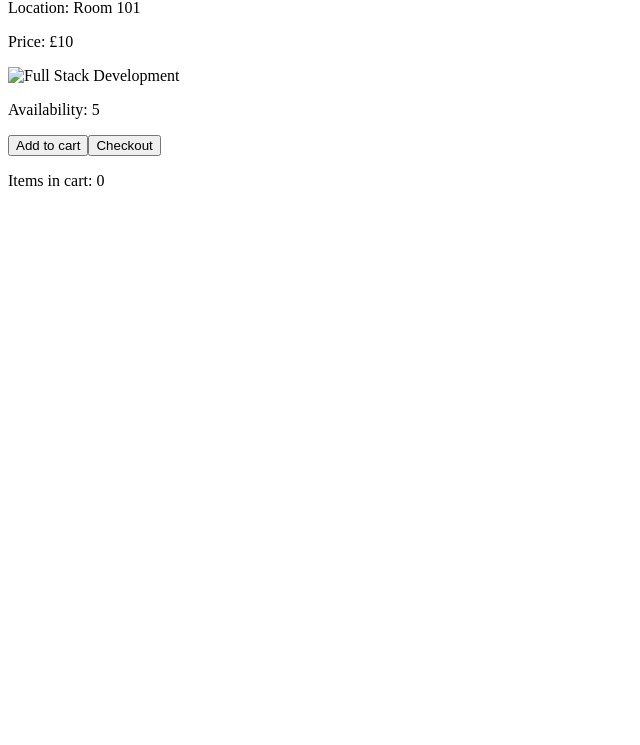
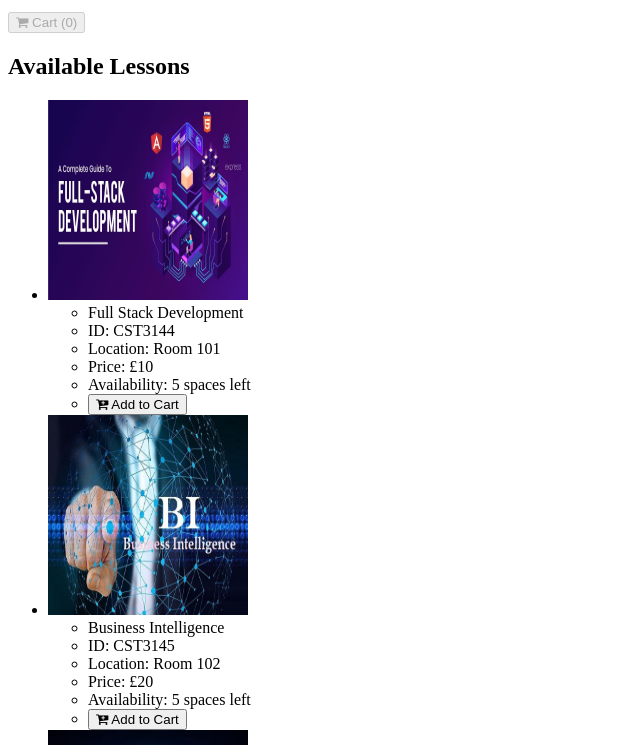
Before and after one commit to Amine-bncr/Frontend_CW, a plain HTML site: page index.html in a window 1280 px wide. Shown: the part 68-813 px from the top of the page, without its empty margins (0-640 px from the left). Drawn offline with nearby package versions, Linux system fonts and the light colour scheme.

Commit message:
I fixed the arrays and I add v-for, v-text. Fixed The image sizes add a message "Thank you for your purchase!"

```diff
--- a/index.html
+++ b/index.html
@@ -5,79 +5,117 @@
     <meta charset="UTF-8">
     <meta name="viewport" content="width=device-width, initial-scale=1.0">
 
-    <title>Lessons</title>
+    <title>Our Lessons</title>
 
     <link rel="stylesheet"
         href="https://cdnjs.cloudflare.com/ajax/libs/font-awesome/4.7.0/css/font-awesome.min.css">
 
     <script src="https://unpkg.com/vue@3/dist/vue.global.js"></script>
+
+
 </head>
+
 
 <body>
 
-    <div id="div1">
+    <!-- The Vue app mounts on this element -->
+    <div id="app">
 
-        <h2>{{ lesson.subject }}</h2>
+        <header>
+            <h1><i class="fa fa-graduation-cap"></i> Our Lessons</h1>
+            <button @click="displayCart = !displayCart" :disabled="!displayCart && cart.length === 0">
+                <i class="fa fa-shopping-cart"></i>
+                {{ displayCart ? 'Back to Lessons' : 'Cart (' + cartCount + ')' }}
+            </button>
+        </header>
 
-        <p>Location: {{ lesson.Location }}</p>
+        <main>
 
-        <p>Price: £{{ lesson.price }}</p>
+            <!-- LESSONS PAGE -->
+            <section v-if="!displayCart">
+                <h2>Available Lessons</h2>
 
-        <p>
-            <img
-                :src="lesson.image"
-                :alt="lesson.subject"
-                width="300"
-            >
-        </p>
+                <ul class="lessons">
+                    <li class="lesson" v-for="lesson in lessons" :key="lesson.Id">
+                        <img :src="lesson.image" width="200" height="200" :alt="lesson.subject">
 
-        <p>Availability: {{ lesson.availibility }}</p>
+                        <ul class="details">
+                            <li class="title" v-text="lesson.subject"></li>
+                            <li v-text="'ID: ' + lesson.Id"></li>
+                            <li v-text="'Location: ' + lesson.Location"></li>
+                            <li v-text="'Price: £' + lesson.price"></li>
+                            <li v-text="lesson.availibility > 0 ? 'Availability: ' + lesson.availibility + ' spaces left' : 'Fully booked'"
+                                :class="{ soldout: lesson.availibility === 0 }"></li>
+                            <li>
+                                <button @click="addToCart(lesson)" :disabled="lesson.availibility === 0">
+                                    <i class="fa fa-cart-plus"></i> Add to Cart
+                                </button>
+                            </li>
+                        </ul>
+                    </li>
+                </ul>
+            </section>
 
-        <button
-            v-on:click="addToCart()"
-            v-bind:disabled="!canAddToCart">
-            Add to cart
-        </button>
+            <!-- CART PAGE -->
+            <section v-else class="cart">
+                <h2>Your Cart</h2>
 
-        <button v-on:click="checkout()">
-            Checkout
-        </button>
+                <p v-if="cart.length === 0" class="empty">Your cart is empty.</p>
 
-        <p>Items in cart: {{ cart.length }}</p>
+                <ul class="cart-list">
+                    <li class="cart-item" v-for="item in cart" :key="item.Id">
+                        <span class="info" v-text="item.subject + ' (' + item.Id + ') - ' + item.Location"></span>
+                        <span v-text="'£' + item.price + ' x ' + item.quantity"></span>
+                        <span class="line-total" v-text="'= £' + (item.price * item.quantity)"></span>
 
+                        <span class="qty">
+                            <button @click="removeOne(item)" aria-label="Remove one"><i class="fa fa-minus"></i></button>
+                            <button @click="addToCart(findLesson(item.Id))"
+                                :disabled="findLesson(item.Id).availibility === 0" aria-label="Add one">
+                                <i class="fa fa-plus"></i>
+                            </button>
+                        </span>
+
+                        <button class="remove" @click="removeFromCart(item)">
+                            <i class="fa fa-trash"></i> Remove
+                        </button>
+                    </li>
+                </ul>
+
+                <div class="cart-footer" v-if="cart.length > 0">
+                    <span v-text="'Total: £' + cartTotal"></span>
+                    <button @click="checkout"><i class="fa fa-credit-card"></i> Checkout</button>
+                </div>
+            </section>
+
+        </main>
     </div>
 
 
-    <script type="module">
-
+    <script>
         const { createApp } = Vue
 
-        const myApp1 = createApp({
+        createApp({
 
             data() {
-
                 return {
-
                     lessons: [
-
                         {
                             Id: "CST3144",
                             subject: "Full Stack Development",
                             Location: "Room 101",
                             price: 10,
                             availibility: 5,
-                            image: "images/Full Stack Development.jpg"
+                            image: "images/Full Stack development image.jpg"
                         },
-
                         {
                             Id: "CST3145",
                             subject: "Business Intelligence",
                             Location: "Room 102",
                             price: 20,
                             availibility: 5,
-                            image: "images/Business Intelligence.jpg"
+                            image: "images/Business Intelligence image.jpg"
                         },
-
                         {
                             Id: "CST3146",
                             subject: "AI",
@@ -86,61 +124,84 @@
                             availibility: 5,
                             image: "images/Ai image.jpg"
                         }
-
                     ],
 
                     displayCart: false,
 
+                    // each cart entry: { Id, subject, Location, price, quantity }
                     cart: []
-
                 }
-
             },
 
             computed: {
-
-                lesson() {
-                    return this.lessons[0];
+                cartCount() {
+                    return this.cart.reduce((sum, item) => sum + item.quantity, 0)
                 },
-
-                canAddToCart() {
-                    return this.lesson.availibility > 0;
+                cartTotal() {
+                    return this.cart.reduce((sum, item) => sum + item.price * item.quantity, 0)
                 }
-
             },
 
             methods: {
 
-                addToCart() {
-
-                    this.lesson.availibility =
-                        this.lesson.availibility - 1;
-
-                    this.cart.push(this.lesson);
-
+                findLesson(id) {
+                    return this.lessons.find(l => l.Id === id)
                 },
 
-                removeFromCart() {
+                addToCart(lesson) {
+                    if (lesson.availibility <= 0) return
 
-                    this.lesson.availibility =
-                        this.lesson.availibility + 1;
+                    const existing = this.cart.find(item => item.Id === lesson.Id)
 
-                    this.cart.pop();
+                    if (existing) {
+                        existing.quantity++
+                    } else {
+                        this.cart.push({
+                            Id: lesson.Id,
+                            subject: lesson.subject,
+                            Location: lesson.Location,
+                            price: lesson.price,
+                            quantity: 1
+                        })
+                    }
 
+                    lesson.availibility--
+                },
+
+                // remove a single space from the cart and give it back to the lesson
+                removeOne(item) {
+                    this.findLesson(item.Id).availibility++
+                    item.quantity--
+
+                    if (item.quantity === 0) {
+                        this.cart = this.cart.filter(c => c.Id !== item.Id)
+                    }
+                    this.closeCartIfEmpty()
+                },
+
+                // remove the whole lesson from the cart
+                removeFromCart(item) {
+                    this.findLesson(item.Id).availibility += item.quantity
+                    this.cart = this.cart.filter(c => c.Id !== item.Id)
+                    this.closeCartIfEmpty()
+                },
+
+                closeCartIfEmpty() {
+                    if (this.cart.length === 0) this.displayCart = false
                 },
 
                 checkout() {
-
-                    this.cart = [];
-
+                    if (this.cart.length > 0) {
+                        alert("Thank you for your purchase!")
+                        this.cart = []
+                        this.displayCart = false
+                    } else {
+                        alert("Your cart is empty!")
+                    }
                 }
-
             }
 
-        })
-
-        myApp1.mount("#div1")
-
+        }).mount("#app")   // must match the id of the element above
     </script>
 
 </body>
```
